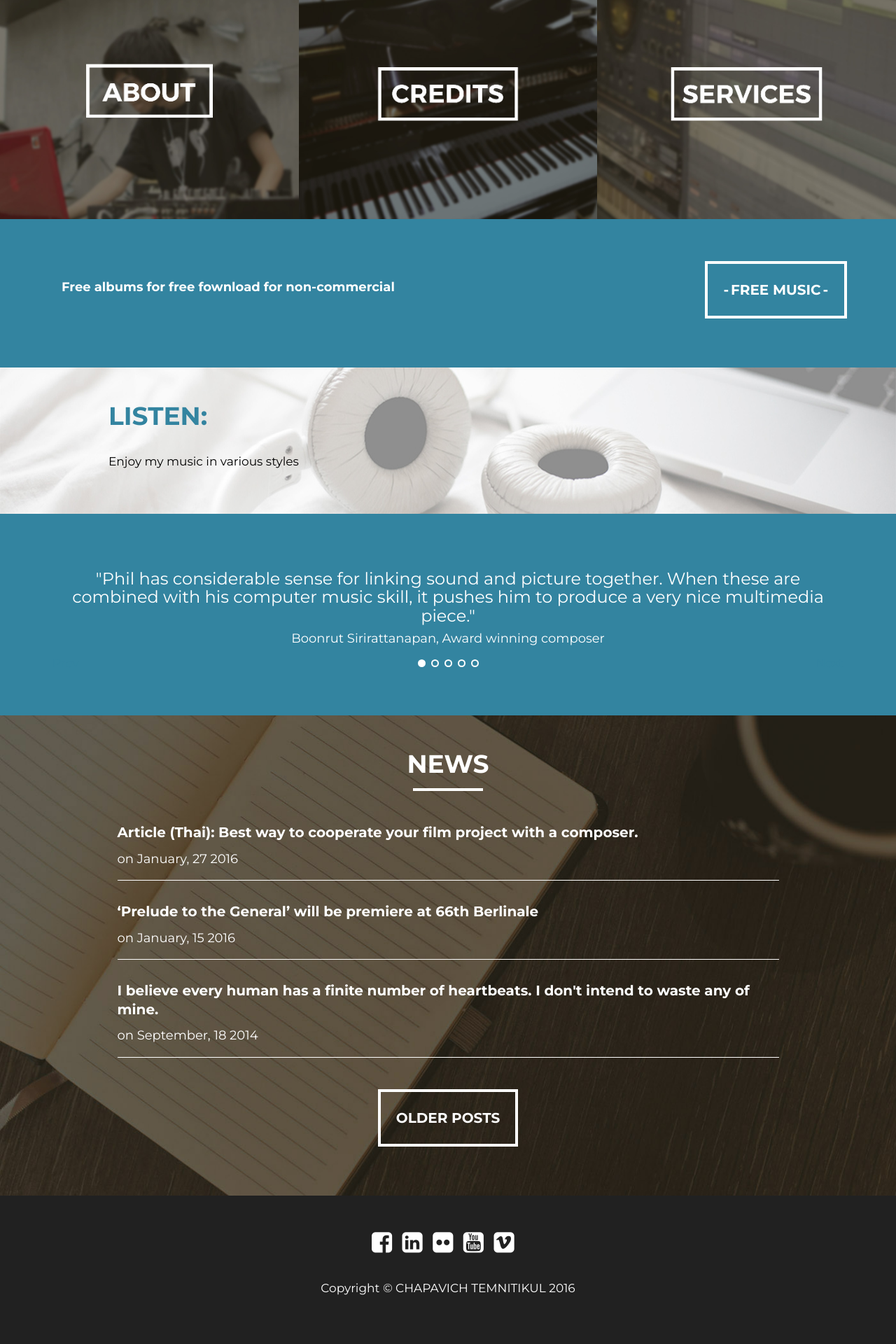
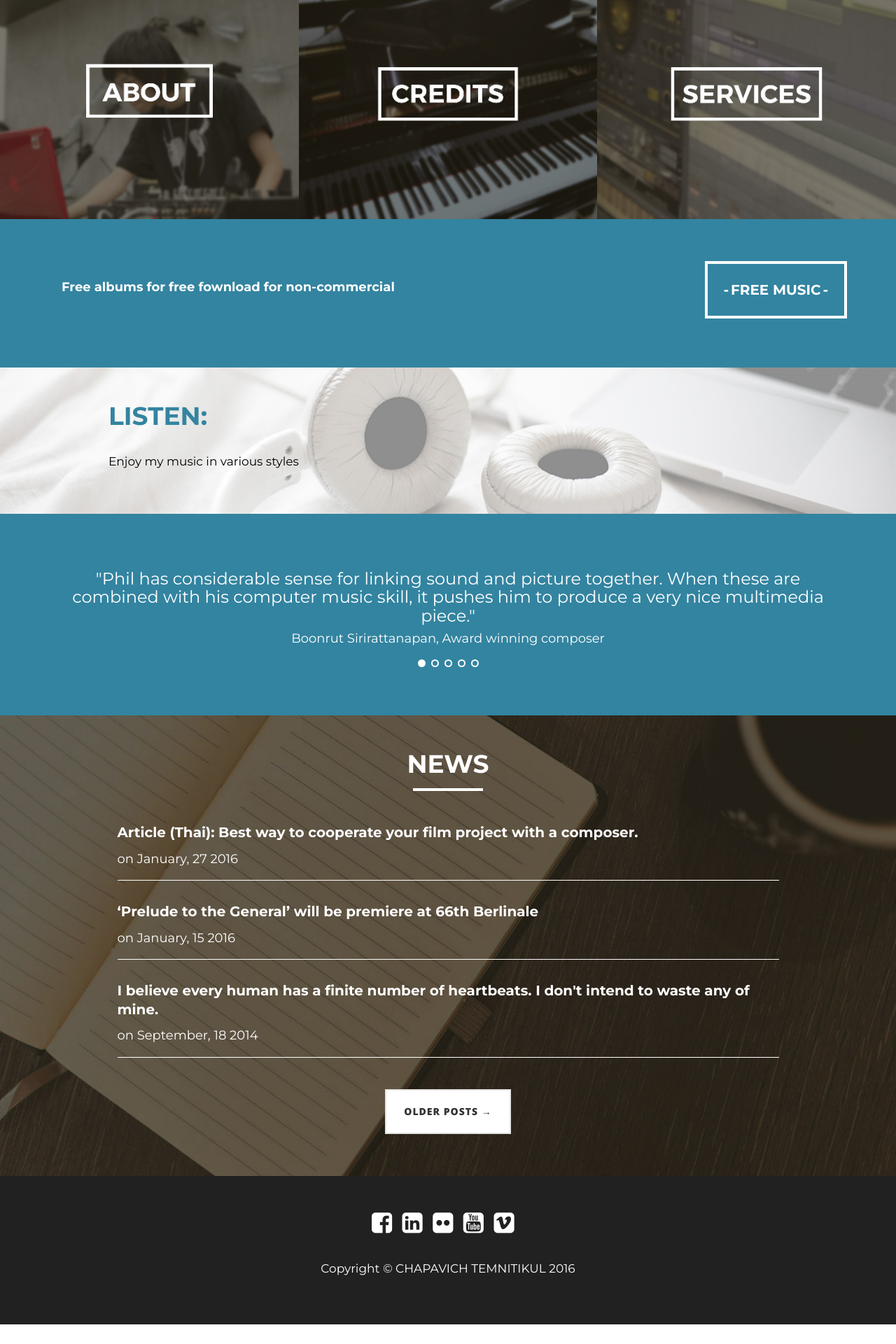
Before and after one commit to phil-wc/phil-wc.github.io, a Jekyll site: the page built from index.html, in a window 1280 px wide. Shown: the part 704-2624 px from the top of the page at 70% size. Built offline with Jekyll 4.4.1, drawn with Linux system fonts in a browser that asks for light colours; nearby versions of some CDN libraries; after the commit the page ends 2596 px from its top, so only the background shows below that.

Commit message:
change news btw index ,button fix

```diff
--- a/_includes/home/news.html
+++ b/_includes/home/news.html
@@ -23,6 +23,6 @@
 
   <!-- more posts -->
   <div class="older-post text-center">
-    <a class="button-solid" href="{{ site.baseurl }}/news">OLDER POSTS</a>
+    <a class="btn btn-default" href="{{ site.baseurl }}/news">OLDER POSTS →</a>
   </div>
 </div>
--- a/assets/css/main.css
+++ b/assets/css/main.css
@@ -188,7 +188,7 @@ p, strong, span, li {
 
 .btn-default:hover, .btn-default:focus {
   background-color: #0085A1;
-  border: 1px solid #0085A1;
+  border: 2px solid #0085A1;
   color: white; }
 
 a.button-solid {
```
